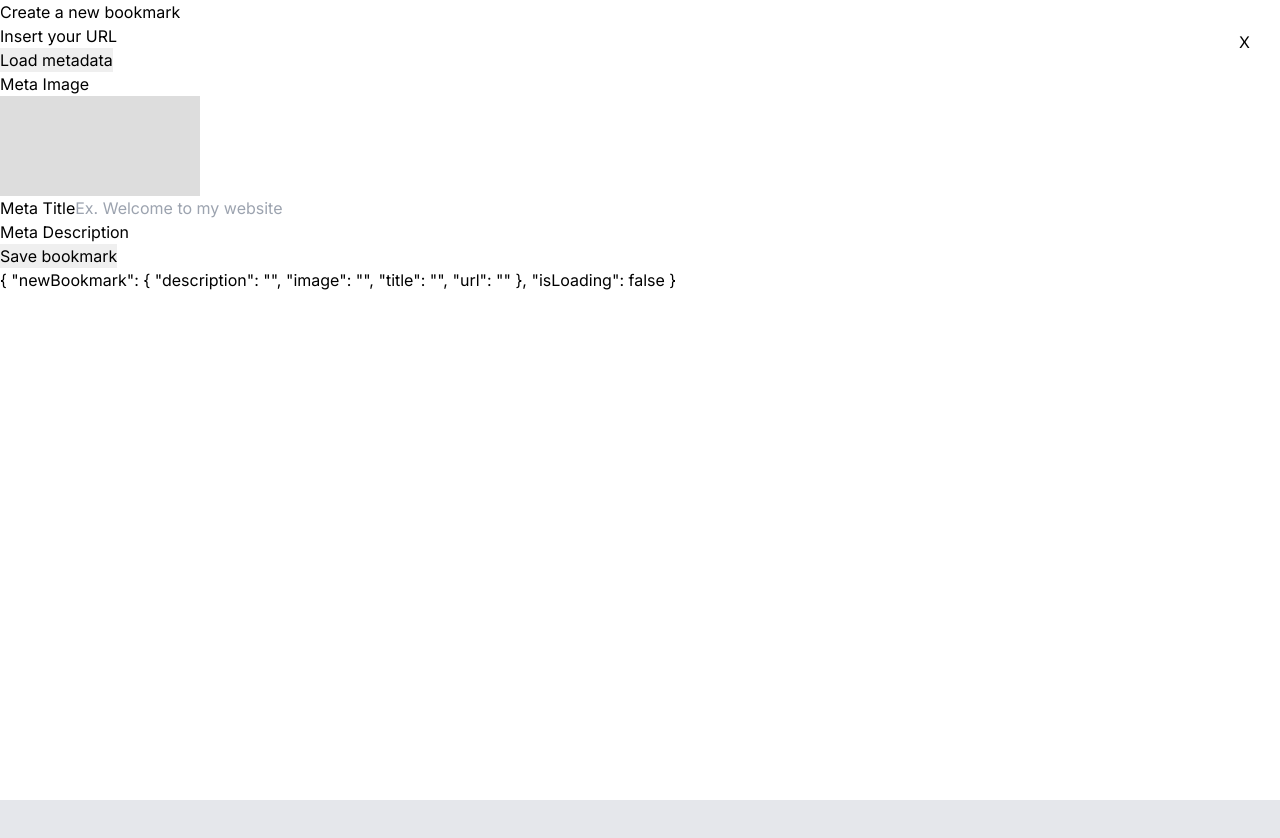
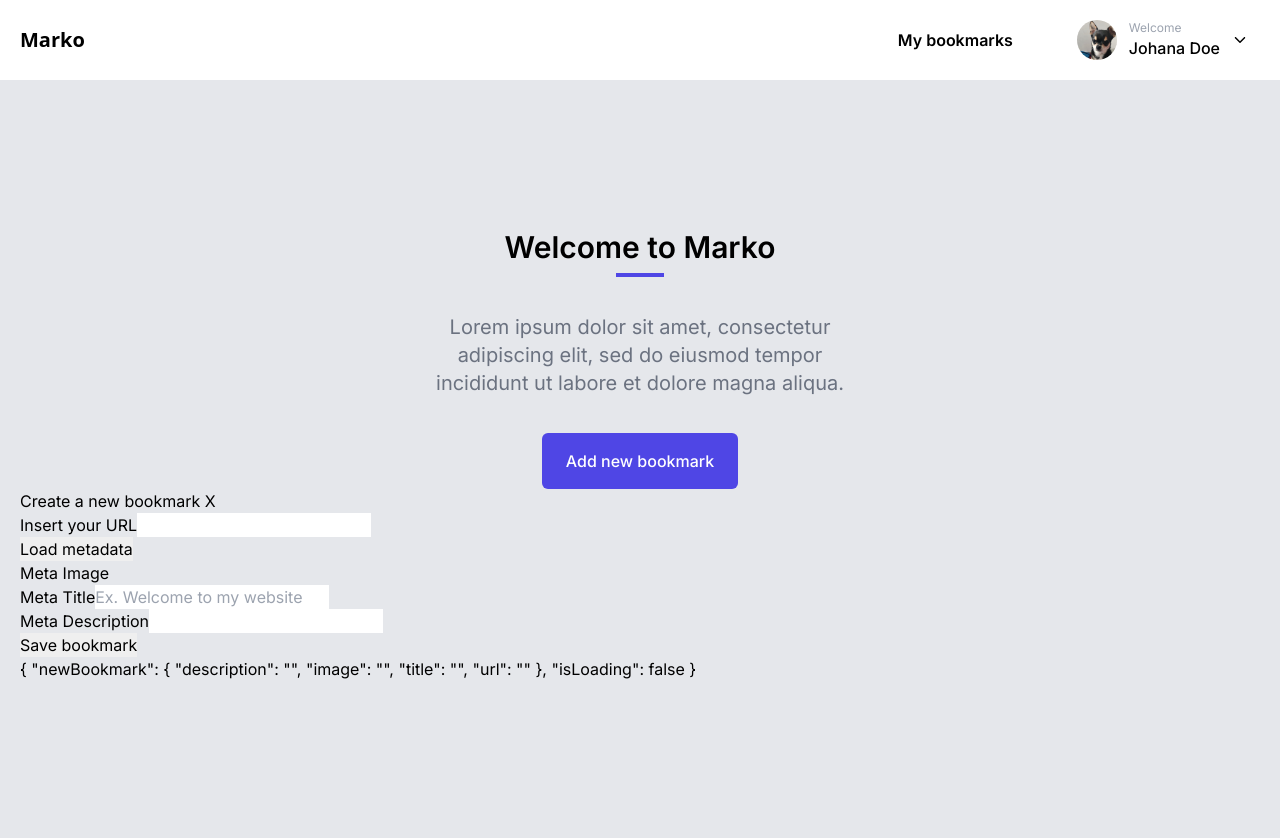
Before and after one commit to Holatresveces/marko-bookmark, a React (Create React App) app: page / in a window 1280 px wide. Both pictures are taken after a click on the button "Add new bookmark". Shown: the top 838 px of the page. Built offline with nearby package versions, Linux system fonts and the light colour scheme.

Commit message:
Remove AddBookmarkDialog temp inline styles

```diff
--- a/src/components/AddBookmarkDialog.tsx
+++ b/src/components/AddBookmarkDialog.tsx
@@ -120,27 +120,9 @@ const AddBookmarkModal = ({ addBookmark, bookmarks, toggleDialog }: Props) => {
   };
 
   return (
-    <div
-      style={{
-        position: "fixed",
-        width: "100%",
-        height: "100%",
-        top: "0",
-        left: "0",
-        background: "white",
-      }}
-    >
+    <div>
       <div>
-        Create a new bookmark{" "}
-        <span
-          onClick={toggleDialog}
-          style={{
-            float: "right",
-            padding: "30px",
-          }}
-        >
-          X
-        </span>
+        Create a new bookmark <span onClick={toggleDialog}>X</span>
       </div>
       <form>
         <div>
@@ -166,13 +148,7 @@ const AddBookmarkModal = ({ addBookmark, bookmarks, toggleDialog }: Props) => {
 
         <div>
           <div>Meta Image</div>
-          <div
-            style={{
-              width: "200px",
-              height: "100px",
-              background: "#ddd",
-            }}
-          ></div>
+          <div></div>
         </div>
 
         <div>
```
